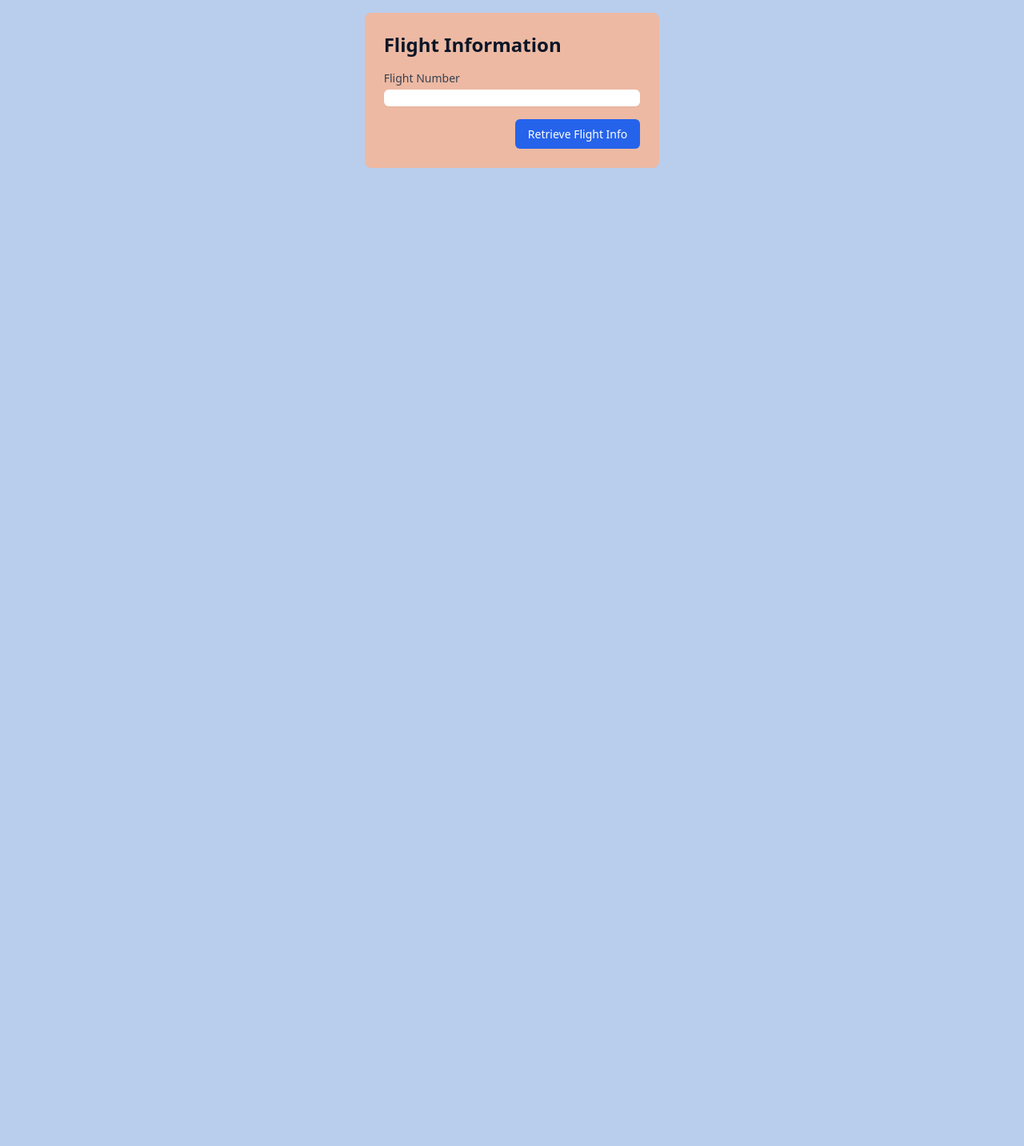
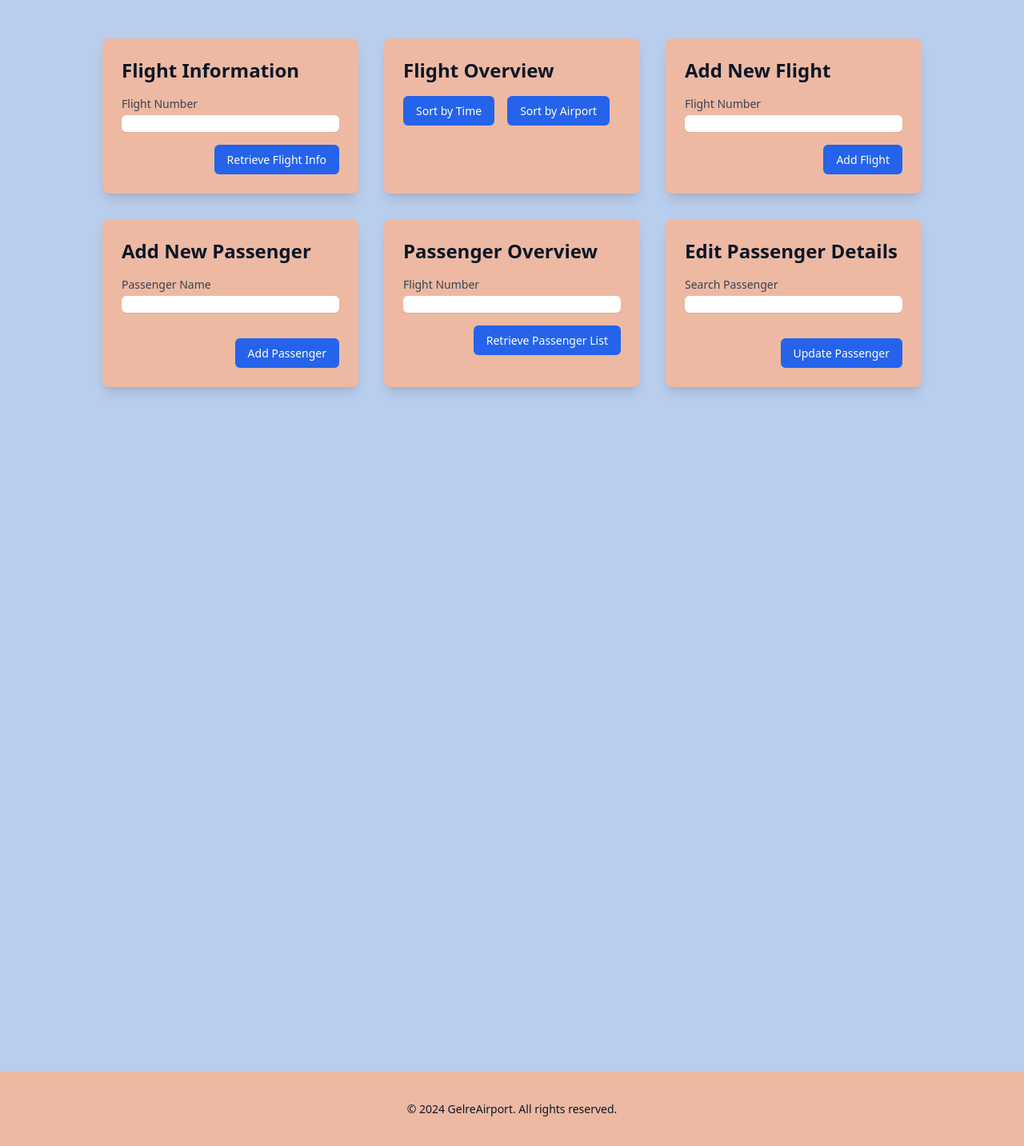
Before and after one commit to AramMarkarov/beroepsproduct-wtis-AramMarkarov, a PHP site: page /employee_dashboard.php in a window 1280 px wide. Shown: the part 88-1521 px from the top of the page at 80% size. Before the commit the page ends 298 px from the top, so only its background shows below. Run offline with PHP 8.4, Linux system fonts and the light colour scheme; some libraries are stand-ins or nearby versions.

Commit message:
Update, 6 user stories done and hashing all passwords from index.php

```diff
--- a/applicatie/employee_dashboard.php
+++ b/applicatie/employee_dashboard.php
@@ -71,34 +71,30 @@ if (!empty($flightDetails)) {
 <?php include 'includes/nav.php'; ?>
 
 <!-- Main Content -->
-<div class="mx-[20%] w-[60%] flex flex-wrap justify-center gap-8 mt-4 mb-4">
+<div class="mx-[10%] w-[80%] py-8">
+    <div class="grid grid-cols-1 md:grid-cols-3 gap-8">
         <!-- Flight Information -->
-    <section id="flights" class="bg-nav p-6 rounded-lg w-[48%]">
+        <section id="flights" class="bg-nav p-6 rounded-lg shadow-lg h-full flex flex-col">
             <h2 class="text-2xl font-bold mb-4">Flight Information</h2>
-        <form action="<?php echo htmlspecialchars($_SERVER["PHP_SELF"]); ?>" method="get">
-            <div class="mb-4">
-                <label for="flightNumber" class="block text-sm font-medium text-gray-700">Flight Number</label>
-                <input type="text" id="flightNumber" name="flightNumber" class="mt-1 block w-full border-gray-300 rounded-md shadow-sm">
+            <form action="<?php echo htmlspecialchars($_SERVER["PHP_SELF"]); ?>" method="POST" class="flex flex-col flex-grow">
+                <div class="mb-4 flex-grow">
+                    <label for="flight-number" class="block text-sm font-medium text-gray-700">Flight Number</label>
+                    <input type="text" id="flight-number" name="flight-number" class="mt-1 block w-full border-gray-300 rounded-md shadow-sm">
                 </div>
                 <div class="flex justify-end">
                     <button type="submit" class="bg-blue-600 text-white px-4 py-2 rounded-md">Retrieve Flight Info</button>
                 </div>
             </form>
-
             <?php if (!empty($error)): ?>
                 <p class="text-red-500 mt-4"><?php echo htmlspecialchars($error); ?></p>
             <?php endif; ?>
-
             <?php if (!empty($flightDetails)): ?>
-            <div class="mt-8 p-6 rounded-lg w-full max-w-lg">
-                <table class="table-auto w-full">
+                <table class="table-auto w-full max-w-lg mt-8">
                     <thead>
                     <tr>
-                        <th class="px-4 py-2">Vluchtnummer</th>
-                        <th class="px-4 py-2">Bestemming</th>
-                        <th class="px-4 py-2">Vertrektijd</th>
-                        <th class="px-4 py-2">Balie</th>
-                        <th class="px-4 py-2">Gate</th>
+                        <th class="px-4 py-2">Flight Number</th>
+                        <th class="px-4 py-2">Destination</th>
+                        <th class="px-4 py-2">Departure Time</th>
                     </tr>
                     </thead>
                     <tbody>
@@ -107,12 +103,93 @@ if (!empty($flightDetails)) {
                             <td class="border px-4 py-2"><?php echo htmlspecialchars($flight['vluchtnummer']); ?></td>
                             <td class="border px-4 py-2"><?php echo htmlspecialchars($flight['luchthaven_naam']); ?></td>
                             <td class="border px-4 py-2"><?php echo htmlspecialchars($formattedTime); ?></td>
-                            <td class="border px-4 py-2"><?php echo htmlspecialchars($flight['balienummer']); ?></td>
-                            <td class="border px-4 py-2"><?php echo htmlspecialchars($flight['gatecode']); ?></td>
                         </tr>
                     <?php endforeach; ?>
                     </tbody>
                 </table>
-            </div>
             <?php endif; ?>
         </section>
+
+        <!-- Flight Overview -->
+        <section id="flight-overview" class="bg-nav p-6 rounded-lg shadow-lg h-full flex flex-col">
+            <h2 class="text-2xl font-bold mb-4">Flight Overview</h2>
+            <div class="flex mb-4">
+                <button class="bg-blue-600 text-white px-4 py-2 rounded-md">Sort by Time</button>
+                <button class="bg-blue-600 text-white px-4 py-2 rounded-md ml-4">Sort by Airport</button>
+            </div>
+            <div id="flight-list" class="flex-grow">
+                <!-- Flight list will be dynamically generated here -->
+            </div>
+        </section>
+
+        <!-- Add New Flight -->
+        <section id="add-flight" class="bg-nav p-6 rounded-lg shadow-lg h-full flex flex-col">
+            <h2 class="text-2xl font-bold mb-4">Add New Flight</h2>
+            <form action="#" method="POST" class="flex flex-col flex-grow">
+                <div class="mb-4 flex-grow">
+                    <label for="new-flight-number" class="block text-sm font-medium text-gray-700">Flight Number</label>
+                    <input type="text" id="new-flight-number" name="new-flight-number" class="mt-1 block w-full border-gray-300 rounded-md shadow-sm">
+                </div>
+                <!-- Other flight details inputs here -->
+                <div class="flex justify-end">
+                    <button type="submit" class="bg-blue-600 text-white px-4 py-2 rounded-md">Add Flight</button>
+                </div>
+            </form>
+        </section>
+
+        <!-- Add New Passenger -->
+        <section id="add-passenger" class="bg-nav p-6 rounded-lg shadow-lg h-full flex flex-col">
+            <h2 class="text-2xl font-bold mb-4">Add New Passenger</h2>
+            <form action="#" method="POST" class="flex flex-col flex-grow">
+                <div class="mb-4 flex-grow">
+                    <label for="passenger-name" class="block text-sm font-medium text-gray-700">Passenger Name</label>
+                    <input type="text" id="passenger-name" name="passenger-name" class="mt-1 block w-full border-gray-300 rounded-md shadow-sm">
+                </div>
+                <!-- Other passenger details inputs here -->
+                <div class="flex justify-end">
+                    <button type="submit" class="bg-blue-600 text-white px-4 py-2 rounded-md">Add Passenger</button>
+                </div>
+            </form>
+        </section>
+
+        <!-- Passenger Overview -->
+        <section id="passengers" class="bg-nav p-6 rounded-lg shadow-lg h-full flex flex-col">
+            <h2 class="text-2xl font-bold mb-4">Passenger Overview</h2>
+            <form action="#" method="POST" class="flex flex-col flex-grow">
+                <div class="mb-4 flex-grow">
+                    <label for="flight-number-passenger" class="block text-sm font-medium text-gray-700">Flight Number</label>
+                    <input type="text" id="flight-number-passenger" name="flight-number-passenger" class="mt-1 block w-full border-gray-300 rounded-md shadow-sm">
+                </div>
+                <div class="flex justify-end">
+                    <button type="submit" class="bg-blue-600 text-white px-4 py-2 rounded-md">Retrieve Passenger List</button>
+                </div>
+            </form>
+            <div id="passenger-list" class="mt-4 flex-grow">
+                <!-- Passenger list will be dynamically generated here -->
+            </div>
+        </section>
+
+        <!-- Edit Passenger Details -->
+        <section id="edit-passenger" class="bg-nav p-6 rounded-lg shadow-lg h-full flex flex-col">
+            <h2 class="text-2xl font-bold mb-4">Edit Passenger Details</h2>
+            <form action="#" method="POST" class="flex flex-col flex-grow">
+                <div class="mb-4 flex-grow">
+                    <label for="search-passenger" class="block text-sm font-medium text-gray-700">Search Passenger</label>
+                    <input type="text" id="search-passenger" name="search-passenger" class="mt-1 block w-full border-gray-300 rounded-md shadow-sm">
+                </div>
+                <!-- Passenger detail edit inputs here -->
+                <div class="flex justify-end">
+                    <button type="submit" class="bg-blue-600 text-white px-4 py-2 rounded-md">Update Passenger</button>
+                </div>
+            </form>
+        </section>
+    </div>
+</div>
+
+<!-- Container om footer aan de vloer te plakken -->
+<div class="min-h-screen"></div>
+
+<!-- Footer Include -->
+<?php include 'includes/footer.php'; ?>
+</body>
+</html>
```
Lines whose indentation alone changed are shown as unchanged.
